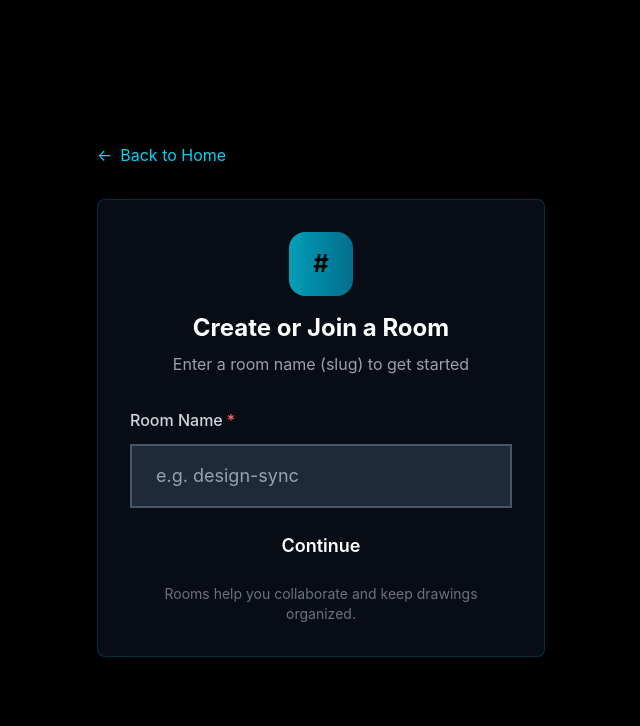
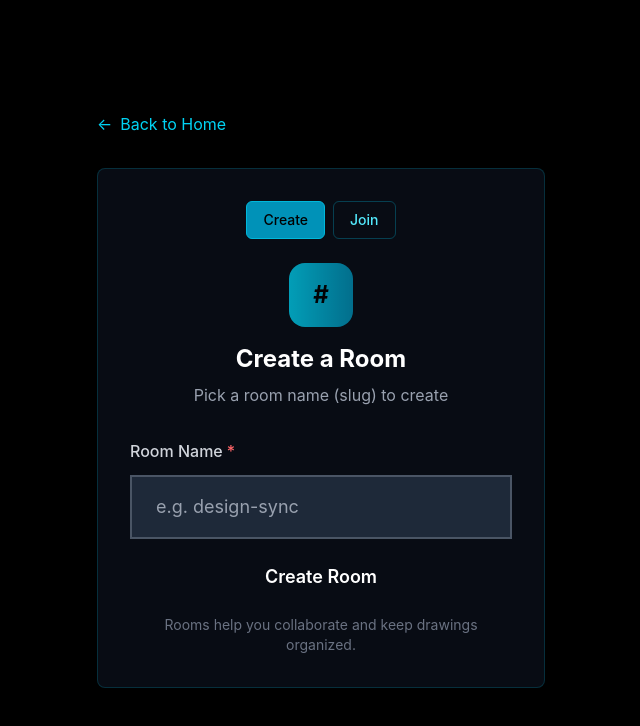
Before and after one commit to Jimil1407/exacalidraw, a Next.js app in the folder apps/excali-fe/: page /rooms in a window 1280 px wide. Shown: the top 726 px of the page, without its empty margins (319-959 px from the left). Built offline with nearby package versions, Linux system fonts and the light colour scheme.

Commit message:
added join room feature

```diff
--- a/apps/excali-fe/app/rooms/page.tsx
+++ b/apps/excali-fe/app/rooms/page.tsx
@@ -9,6 +9,7 @@ export default function CreateRoomPage() {
   const [slug, setSlug] = useState("");
   const [loading, setLoading] = useState(false);
   const [error, setError] = useState("");
+  const [mode, setMode] = useState<"create" | "join">("create");
 
   const handleSubmit = async (e: React.FormEvent<HTMLFormElement>) => {
     e.preventDefault();
@@ -19,6 +20,17 @@ export default function CreateRoomPage() {
       const trimmed = slug.trim();
       if (!trimmed) throw new Error("Room name is required");
 
+      // Join-only flow
+      if (mode === "join") {
+        const existing = await axios.get(`${BACKEND_URL}/room/${trimmed}`);
+        if (existing.data?.room) {
+          window.location.href = `/canvas/${existing.data.room.slug}`;
+          return;
+        }
+        throw new Error("Room not found");
+      }
+
+      // Create-or-redirect flow
       const existing = await axios.get(`${BACKEND_URL}/room/${trimmed}`);
       if (existing.data?.room) {
         window.location.href = `/canvas/${existing.data.room.slug}`;
@@ -49,23 +61,45 @@ export default function CreateRoomPage() {
         </Link>
 
         <div className="bg-gray-900/50 border border-cyan-500/20 rounded-lg p-8 backdrop-blur-sm">
+          {/* Mode Toggle */}
+          <div className="mb-6 flex items-center justify-center gap-2">
+            <button
+              type="button"
+              onClick={() => setMode("create")}
+              className={`px-4 py-2 rounded-md text-sm font-medium border ${
+                mode === "create" ? "bg-cyan-600 text-black border-cyan-500" : "bg-transparent text-cyan-300 border-cyan-500/30 hover:border-cyan-500/60"
+              }`}
+            >
+              Create
+            </button>
+            <button
+              type="button"
+              onClick={() => setMode("join")}
+              className={`px-4 py-2 rounded-md text-sm font-medium border ${
+                mode === "join" ? "bg-cyan-600 text-black border-cyan-500" : "bg-transparent text-cyan-300 border-cyan-500/30 hover:border-cyan-500/60"
+              }`}
+            >
+              Join
+            </button>
+          </div>
           <div className="text-center mb-8">
             <div className="w-16 h-16 bg-gradient-to-r from-cyan-400 to-cyan-600 rounded-2xl mx-auto mb-4 flex items-center justify-center animate-pulse">
               <span className="text-2xl font-bold text-black">#</span>
             </div>
-            <h1 className="text-2xl font-bold text-white mb-2">Create or Join a Room</h1>
-            <p className="text-gray-400">Enter a room name (slug) to get started</p>
+            <h1 className="text-2xl font-bold text-white mb-2">{mode === "create" ? "Create a Room" : "Join a Room"}</h1>
+            <p className="text-gray-400">{mode === "create" ? "Pick a room name (slug) to create" : "Enter a room name (slug) to join"}</p>
           </div>
 
           <form onSubmit={handleSubmit} className="space-y-6">
             <div className="space-y-3">
               <label htmlFor="slug" className="block text-gray-300 text-md font-medium">
-                Room Name<span className="text-red-400 ml-1">*</span>
+                {mode === "create" ? "Room Name" : "Room Slug"}
+                <span className="text-red-400 ml-1">*</span>
               </label>
               <input
                 id="slug"
                 type="text"
-                placeholder="e.g. design-sync"
+                placeholder={mode === "create" ? "e.g. design-sync" : "Enter existing room slug"}
                 value={slug}
                 onChange={(e) => setSlug(e.target.value)}
                 required
@@ -80,12 +114,12 @@ export default function CreateRoomPage() {
             )}
 
             <Button type="submit" variant="primary" size="lg" loading={loading} className="w-full">
-              Continue
+              {mode === "create" ? "Create Room" : "Join Room"}
             </Button>
           </form>
 
           <div className="mt-6 text-center text-gray-500 text-sm">
-            Rooms help you collaborate and keep drawings organized.
+            {mode === "create" ? "Rooms help you collaborate and keep drawings organized." : "Ask the room creator for the exact slug to join."}
           </div>
         </div>
       </div>
```
